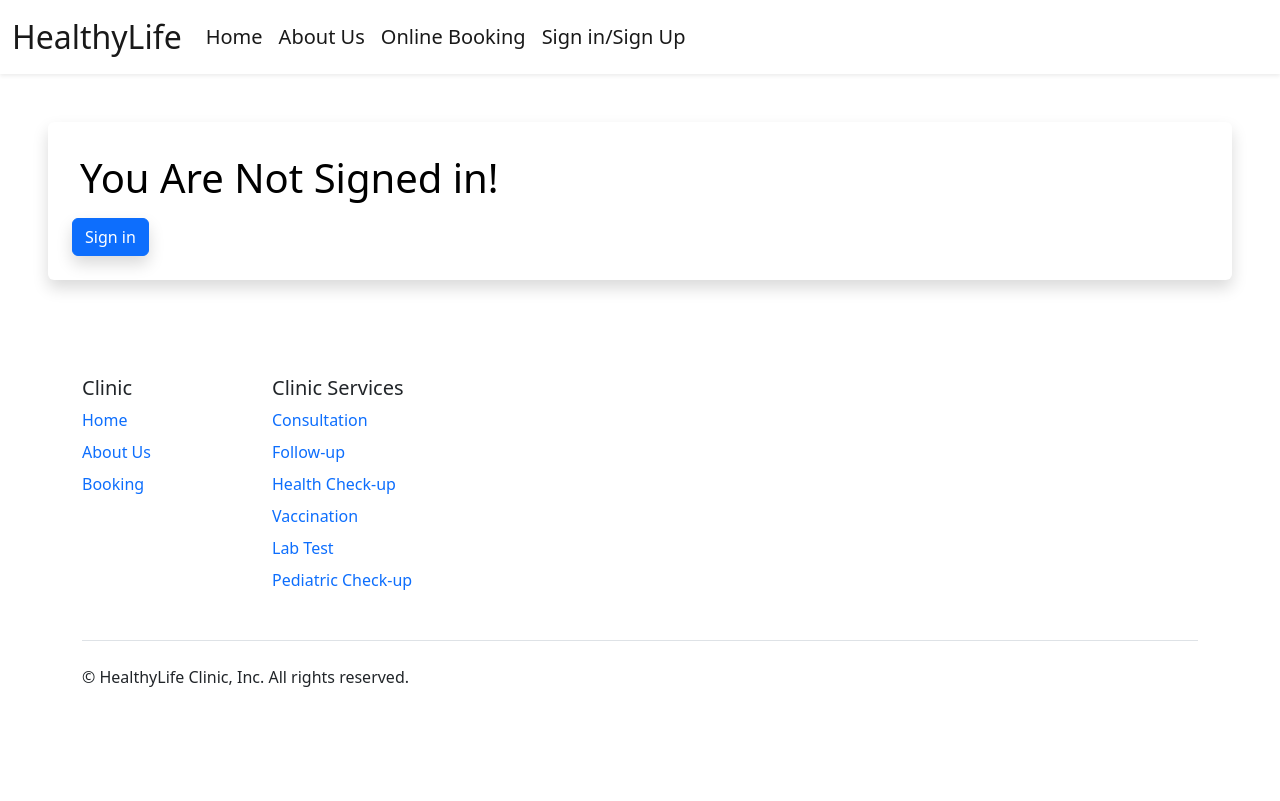
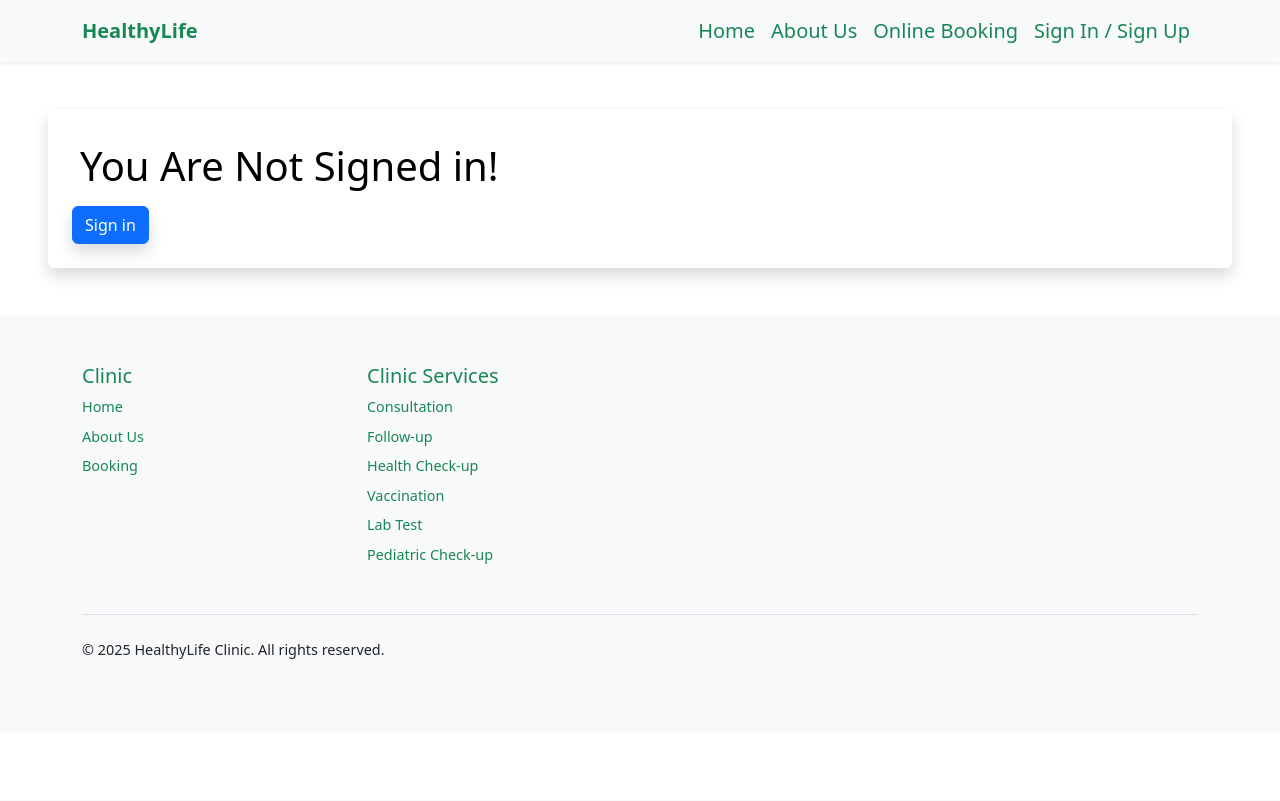
Before and after one commit to Deek2G/Healthy-Life-Clinic-Booking-System, a Django app: page /booking in a window 1280 px wide. After the commit the page ends 659 px from the top, so only its background shows below. Run offline with Django 4.2, Linux system fonts and the light colour scheme; data that the repository does not hold is empty; parts of the project's set-up code (start-up, migrations or seed data) failed here and were passed over; some libraries are stand-ins or nearby versions.

Commit message:
Update layout.html

```diff
--- a/Clinic-Booking-System-main/booking/clinic/booking/templates/layout.html
+++ b/Clinic-Booking-System-main/booking/clinic/booking/templates/layout.html
@@ -6,108 +6,150 @@
     <meta name="viewport" content="width=device-width, initial-scale=1">
 
     <link rel="stylesheet" href="https://cdnjs.cloudflare.com/ajax/libs/bootstrap-icons/1.7.2/font/bootstrap-icons.min.css">
-    <!-- CSS only -->
     <link href="https://cdn.jsdelivr.net/npm/bootstrap@5.2.1/dist/css/bootstrap.min.css" rel="stylesheet" integrity="sha384-iYQeCzEYFbKjA/T2uDLTpkwGzCiq6soy8tYaI1GyVh/UjpbCx/TYkiZhlZB6+fzT" crossorigin="anonymous">
-    <!-- JavaScript Bundle with Popper -->
     <script src="https://cdn.jsdelivr.net/npm/bootstrap@5.2.1/dist/js/bootstrap.bundle.min.js" integrity="sha384-u1OknCvxWvY5kfmNBILK2hRnQC3Pr17a+RTT6rIHI7NnikvbZlHgTPOOmMi466C8" crossorigin="anonymous" defer></script>
-
 
     {% block head %}
     {% endblock %}
+
+    <style>
+      /* Custom navbar styling */
+      .navbar {
+          background-color: #f8f9fa;
+      }
+      .nav-link {
+          color: #198754 !important; /* Bootstrap green tone */
+          transition: color 0.3s ease;
+      }
+      .nav-link:hover {
+          color: #145c32 !important; /* Darker green on hover */
+      }
+      .navbar-brand {
+          font-weight: bold;
+          color: #198754 !important;
+      }
+      .navbar-brand:hover {
+          color: #145c32 !important;
+      }
+      /* Footer styling */
+      footer {
+          background-color: #f8f9fa;
+          font-size: 0.9rem;
+      }
+      footer h5 {
+          color: #198754;
+      }
+      footer a {
+          color: #6c757d;
+          text-decoration: none;
+      }
+      footer a:hover {
+          color: #198754;
+          text-decoration: underline;
+      }
+      /* Message alert */
+      .alert-success {
+          background-color: #d1e7dd;
+          border-color: #badbcc;
+          color: #0f5132;
+      }
+    </style>
+
 </head>
 <body>
 <header>
-        <nav class="navbar bg-white navbar-white navbar-expand-lg shadow-sm" >
-            <div class="container-fluid">
-                <a class="navbar-brand  cHover cGreen fs-2 " href="{% url 'index' %}">
+    <nav class="navbar navbar-expand-lg shadow-sm">
+        <div class="container">
+            <a class="navbar-brand" href="{% url 'index' %}">
                 HealthyLife
             </a>
             <button class="navbar-toggler" type="button" data-bs-toggle="collapse" data-bs-target="#navbarSupportedContent" aria-controls="navbarSupportedContent" aria-expanded="false" aria-label="Toggle navigation">
                 <span class="navbar-toggler-icon"></span>
             </button>
             <div class="collapse navbar-collapse" id="navbarSupportedContent">
-                    <ul class="navbar-nav mb-2 mb-lg-0  fs-5 align-items-center">
+                <ul class="navbar-nav ms-auto mb-2 mb-lg-0 fs-5 align-items-center">
                     <li class="nav-item">
-                            <a class="nav-link active cHover" aria-current="page" href="{% url 'index' %}">Home</a>
+                        <a class="nav-link" aria-current="page" href="{% url 'index' %}">Home</a>
                     </li>
                     <li class="nav-item">
-                            <a class="nav-link active cHover" href="{% url 'about' %}">About Us</a>
+                        <a class="nav-link" href="{% url 'about' %}">About Us</a>
                     </li>
                     <li class="nav-item">
-                            <a class="nav-link active cHover" href="{% url 'booking' %}">Online Booking</a>
+                        <a class="nav-link" href="{% url 'booking' %}">Online Booking</a>
                     </li>
                     {% if user.is_authenticated and user.is_staff %}
-                        <!--Clinic Staff Link-->
                     <li class="nav-item">
-                            <a class="nav-link active cHover" href="{% url 'staffPanel' %}">Staff Panel</a>
+                        <a class="nav-link" href="{% url 'staffPanel' %}">Staff Panel</a>
                     </li>
                     {% endif %}
                     {% if user.is_authenticated %}
-                        <li class="nav-item dropdown me-3 fs-5">
-                            <a class="nav-link active dropdown-toggle cHover" href="#" role="button" data-bs-toggle="dropdown" aria-expanded="false">
+                    <li class="nav-item dropdown">
+                        <a class="nav-link dropdown-toggle" href="#" role="button" data-bs-toggle="dropdown" aria-expanded="false">
                             Profile
                         </a>
-                            <ul class="dropdown-menu  border zNav">
+                        <ul class="dropdown-menu border-0 shadow-sm">
                             <li><a class="dropdown-item" href="{% url 'userPanel' %}">User Info</a></li>
-                              <li><hr class=""></li>
+                            <li><hr class="dropdown-divider"></li>
                             <li><a class="dropdown-item" href="{% url 'logout' %}">Sign Out</a></li>
                         </ul>
                     </li>
                     {% else %}
-                        <li class="nav-item me-3">
-                            <a class="nav-link active cHover" href="{% url 'login' %}">Sign in/Sign Up</a>
+                    <li class="nav-item">
+                        <a class="nav-link" href="{% url 'login' %}">Sign In / Sign Up</a>
                     </li>
                     {% endif %}
                 </ul>
-
             </div>
         </div>
     </nav>
 
-
-        <!--Messages Start-->
+    <!-- Messages Start -->
     {% if messages %}
+    <div class="container mt-3">
         {% for message in messages %}
-            <div class="alert alert-success  alert-dismissible fade show text-center " role="alert">
-                <h3 class="display-3">{{ message }}</h3>
-                <button type="button" class="btn-close fs-1 position-absolute top-50 start-0 translate-middle-y" data-bs-dismiss="alert" aria-label="Close"></button>
+            <div class="alert alert-success alert-dismissible fade show text-center" role="alert">
+                <strong>{{ message }}</strong>
+                <button type="button" class="btn-close" data-bs-dismiss="alert" aria-label="Close"></button>
             </div>
         {% endfor %}
+    </div>
     {% endif %}
-        <!--Messages End-->
+    <!-- Messages End -->
 </header>
-    <!--Header End-->
 
 {% block body %}
 {% endblock %}
+
+<footer class="py-5 mt-auto">
     <div class="container">
-        <footer class="py-5">
         <div class="row">
-            <div class="col-6 col-md-2 mb-3">
+            <div class="col-6 col-md-3 mb-3">
                 <h5>Clinic</h5>
                 <ul class="nav flex-column">
-                <li class="nav-item mb-2"><a href="{% url 'index'%}" class="nav-link p-0 text-body-secondary">Home</a></li>
-                <li class="nav-item mb-2"><a href="{% url 'about'%}" class="nav-link p-0 text-body-secondary">About Us</a></li>
-                <li class="nav-item mb-2"><a href="{% if user.is_authenticated %}{% url 'booking' %}{% else %}#{% endif %}" class="nav-link p-0 text-body-secondary">Booking</a></li>
+                    <li class="nav-item mb-2"><a href="{% url 'index' %}" class="nav-link p-0">Home</a></li>
+                    <li class="nav-item mb-2"><a href="{% url 'about' %}" class="nav-link p-0">About Us</a></li>
+                    <li class="nav-item mb-2"><a href="{% if user.is_authenticated %}{% url 'booking' %}{% else %}#{% endif %}" class="nav-link p-0">Booking</a></li>
                 </ul>
             </div>
 
-            <div class="col-6 col-md-2 mb-3">
+            <div class="col-6 col-md-3 mb-3">
                 <h5>Clinic Services</h5>
                 <ul class="nav flex-column">
-                <li class="nav-item mb-2"><a href="{% if user.is_authenticated %}{% url 'booking' %}{% else %}#{% endif %}" class="nav-link p-0 text-body-secondary">Consultation</a></li>
-                <li class="nav-item mb-2"><a href="{% if user.is_authenticated %}{% url 'booking' %}{% else %}#{% endif %}" class="nav-link p-0 text-body-secondary">Follow-up</li>
-                <li class="nav-item mb-2"><a href="{% if user.is_authenticated %}{% url 'booking' %}{% else %}#{% endif %}" class="nav-link p-0 text-body-secondary">Health Check-up</a></li>
-                <li class="nav-item mb-2"><a href="{% if user.is_authenticated %}{% url 'booking' %}{% else %}#{% endif %}" class="nav-link p-0 text-body-secondary">Vaccination</a></li>
-                <li class="nav-item mb-2"><a href="{% if user.is_authenticated %}{% url 'booking' %}{% else %}#{% endif %}" class="nav-link p-0 text-body-secondary">Lab Test</a></li>
-                <li class="nav-item mb-2"><a href="{% if user.is_authenticated %}{% url 'booking' %}{% else %}#{% endif %}" class="nav-link p-0 text-body-secondary">Pediatric Check-up</a></li>
+                    <li class="nav-item mb-2"><a href="{% if user.is_authenticated %}{% url 'booking' %}{% else %}#{% endif %}" class="nav-link p-0">Consultation</a></li>
+                    <li class="nav-item mb-2"><a href="{% if user.is_authenticated %}{% url 'booking' %}{% else %}#{% endif %}" class="nav-link p-0">Follow-up</a></li>
+                    <li class="nav-item mb-2"><a href="{% if user.is_authenticated %}{% url 'booking' %}{% else %}#{% endif %}" class="nav-link p-0">Health Check-up</a></li>
+                    <li class="nav-item mb-2"><a href="{% if user.is_authenticated %}{% url 'booking' %}{% else %}#{% endif %}" class="nav-link p-0">Vaccination</a></li>
+                    <li class="nav-item mb-2"><a href="{% if user.is_authenticated %}{% url 'booking' %}{% else %}#{% endif %}" class="nav-link p-0">Lab Test</a></li>
+                    <li class="nav-item mb-2"><a href="{% if user.is_authenticated %}{% url 'booking' %}{% else %}#{% endif %}" class="nav-link p-0">Pediatric Check-up</a></li>
                 </ul>
             </div>
         </div>
-          <div class="d-flex flex-column flex-sm-row justify-content-between py-4 my-4 border-top">
-            <p>&copy; HealthyLife Clinic, Inc. All rights reserved.</p>
+
+        <div class="d-flex flex-column flex-sm-row justify-content-between py-4 mt-4 border-top">
+            <p class="mb-0">&copy; 2025 HealthyLife Clinic. All rights reserved.</p>
         </div>
     </div>
 </footer>
+
 </body>
 </html>
```
Lines whose indentation alone changed are shown as unchanged.
